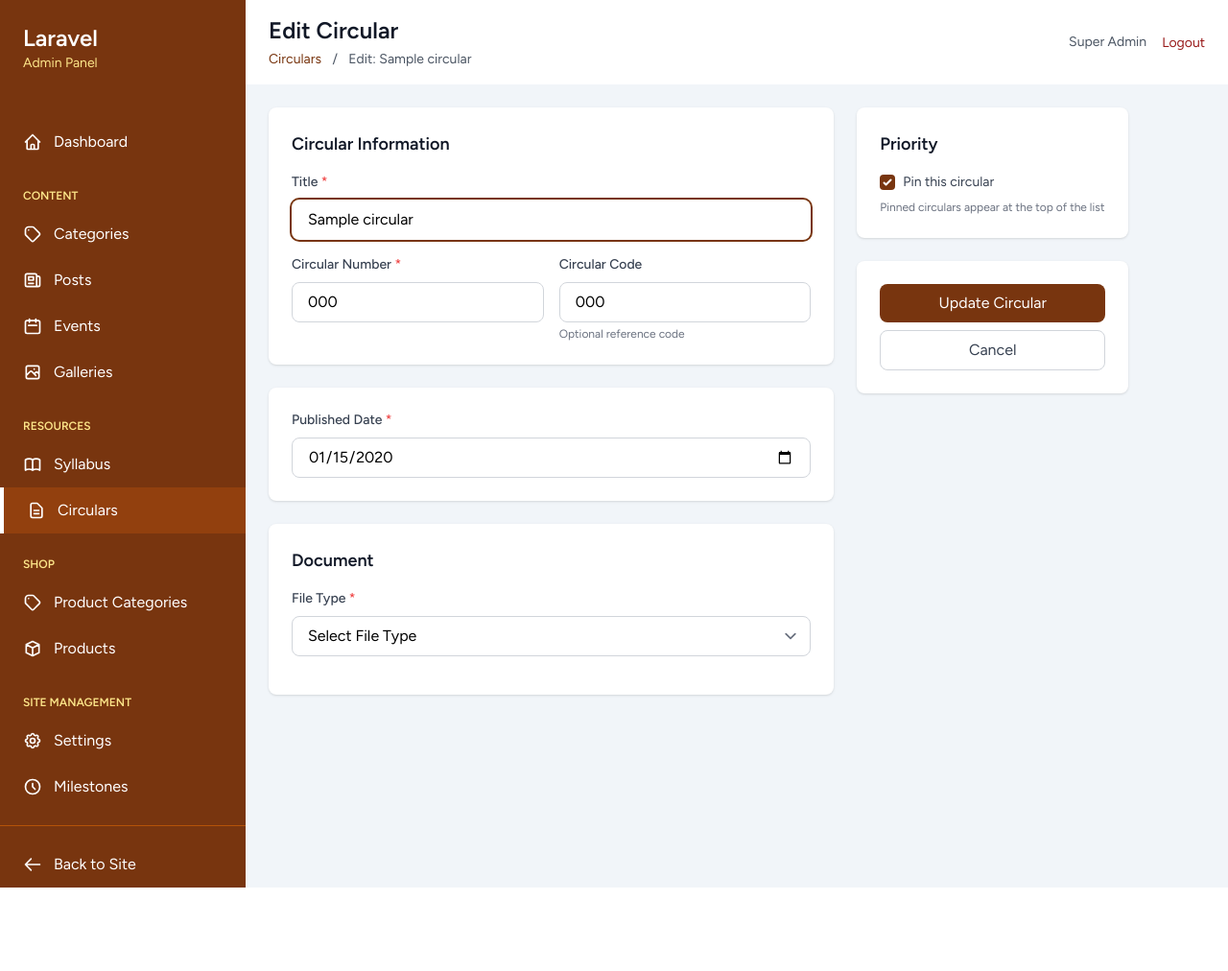
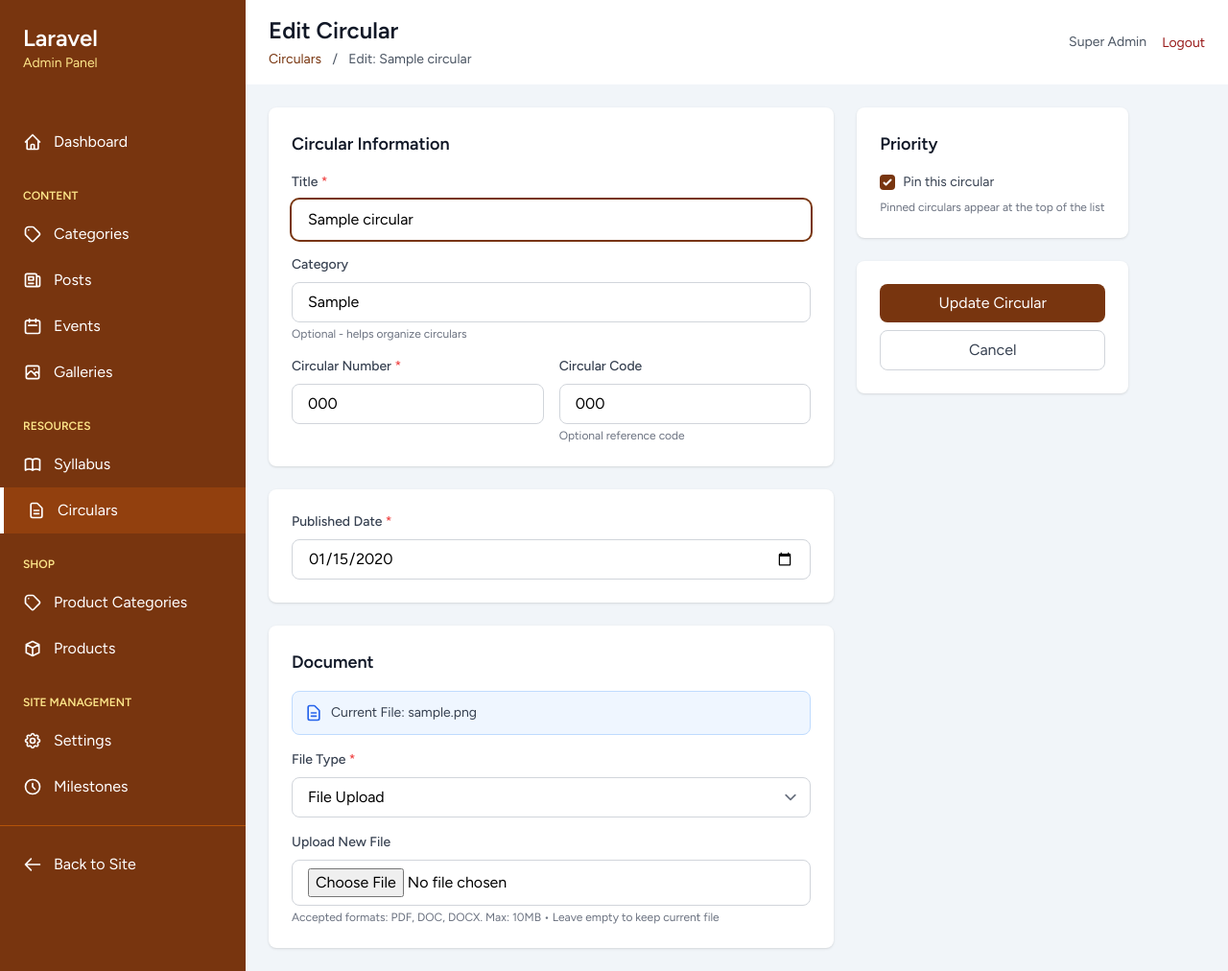
Before and after one commit to yasogaran/kdsb, a Laravel app: page /admin/circulars/1/edit in a window 1280 px wide. Shown: the whole page at 96% size. Before the commit the page ends 925 px from the top, so only its background shows below. Run offline with Laravel 12, Linux system fonts and the light colour scheme; a user stored in the database is signed in; data comes from the database, SQL or seed files in the repository; tables that the repository leaves empty hold one stand-in row (values such as "Sample post"); style sheets or scripts are compiled from the project's sources.

Commit message:
Fix Syllabus and Circular validation and form issues
- Fixed validation in SyllabusController and CircularController to accept 'file' and 'url' instead of old enum values
- Changed Syllabus category from dropdown to text input with single-word validation and lowercase conversion
- Added category text field to Circular model, controller, and views
- Updated conditional validation to use required_if for file_path and external_link/external_url
- Fixed JavaScript toggle functions to check for 'url' instead of 'link'
- Added migration to add category column to circulars table
- Updated all create and edit views to match new validation requirements

```diff
--- a/app/Http/Controllers/Admin/CircularController.php
+++ b/app/Http/Controllers/Admin/CircularController.php
@@ -12,6 +12,11 @@ class CircularController extends Controller
     public function index(Request $request)
     {
         $query = Circular::query();
+
+        // Filter by category
+        if ($request->filled('category')) {
+            $query->where('category', $request->category);
+        }
 
         // Filter by file type
         if ($request->filled('file_type')) {
@@ -48,9 +53,10 @@ class CircularController extends Controller
             'circular_number' => 'required|string|max:255|unique:circulars,circular_number',
             'circular_code' => 'nullable|string|max:255',
             'title' => 'required|string|max:255',
-            'file_type' => 'required|in:pdf_upload,drive_link,doc_upload',
-            'file_path' => 'nullable|file|mimes:pdf,doc,docx|max:10240',
-            'external_link' => 'nullable|url',
+            'category' => 'nullable|string|max:255',
+            'file_type' => 'required|in:file,url',
+            'file_path' => 'required_if:file_type,file|nullable|file|mimes:pdf,doc,docx|max:10240',
+            'external_link' => 'required_if:file_type,url|nullable|url',
             'published_date' => 'required|date',
             'is_pinned' => 'boolean',
         ]);
@@ -60,6 +66,15 @@ class CircularController extends Controller
             $file = $request->file('file_path');
             $filename = time() . '_' . uniqid() . '.' . $file->extension();
             $validated['file_path'] = $file->storeAs('circulars', $filename, 'public');
+        } else {
+            $validated['file_path'] = null;
+        }
+
+        // Clear external_link if file is uploaded
+        if ($validated['file_type'] === 'file') {
+            $validated['external_link'] = null;
+        } else {
+            $validated['file_path'] = null;
         }
 
         Circular::create($validated);
@@ -84,9 +99,10 @@ class CircularController extends Controller
             'circular_number' => 'required|string|max:255|unique:circulars,circular_number,' . $circular->id,
             'circular_code' => 'nullable|string|max:255',
             'title' => 'required|string|max:255',
-            'file_type' => 'required|in:pdf_upload,drive_link,doc_upload',
-            'file_path' => 'nullable|file|mimes:pdf,doc,docx|max:10240',
-            'external_link' => 'nullable|url',
+            'category' => 'nullable|string|max:255',
+            'file_type' => 'required|in:file,url',
+            'file_path' => 'required_if:file_type,file|nullable|file|mimes:pdf,doc,docx|max:10240',
+            'external_link' => 'required_if:file_type,url|nullable|url',
             'published_date' => 'required|date',
             'is_pinned' => 'boolean',
         ]);
@@ -101,6 +117,13 @@ class CircularController extends Controller
             $file = $request->file('file_path');
             $filename = time() . '_' . uniqid() . '.' . $file->extension();
             $validated['file_path'] = $file->storeAs('circulars', $filename, 'public');
+        }
+
+        // Clear external_link if file is uploaded
+        if ($validated['file_type'] === 'file') {
+            $validated['external_link'] = null;
+        } elseif ($validated['file_type'] === 'url' && !$request->hasFile('file_path')) {
+            $validated['file_path'] = null;
         }
 
         $circular->update($validated);
--- a/app/Models/Circular.php
+++ b/app/Models/Circular.php
@@ -13,6 +13,7 @@ class Circular extends Model
         'circular_number',
         'circular_code',
         'title',
+        'category',
         'file_type',
         'file_path',
         'external_link',
--- a/resources/views/admin/circulars/edit.blade.php
+++ b/resources/views/admin/circulars/edit.blade.php
@@ -37,6 +37,23 @@
                         @error('title')
                             <p class="mt-1 text-sm text-red-600">{{ $message }}</p>
                         @enderror
+                    </div>
+
+                    <!-- Category -->
+                    <div class="mb-4">
+                        <label for="category" class="block text-sm font-medium text-gray-700 mb-2">
+                            Category
+                        </label>
+                        <input type="text"
+                               name="category"
+                               id="category"
+                               value="{{ old('category', $circular->category) }}"
+                               placeholder="e.g., administrative, academic, general"
+                               class="w-full px-4 py-2 border border-gray-300 rounded-lg focus:ring-2 focus:ring-primary focus:border-transparent @error('category') border-red-500 @enderror">
+                        @error('category')
+                            <p class="mt-1 text-sm text-red-600">{{ $message }}</p>
+                        @enderror
+                        <p class="mt-1 text-xs text-gray-500">Optional - helps organize circulars</p>
                     </div>
 
                     <div class="grid grid-cols-1 md:grid-cols-2 gap-4">
@@ -104,7 +121,7 @@
                             <span class="text-sm text-gray-700">Current File: {{ basename($circular->file_path) }}</span>
                         </div>
                     </div>
-                    @elseif($circular->file_type === 'link' && $circular->external_link)
+                    @elseif($circular->file_type === 'url' && $circular->external_link)
                     <div class="mb-4 p-3 bg-blue-50 border border-blue-200 rounded-lg">
                         <div class="flex items-center">
                             <svg class="w-5 h-5 text-blue-600 mr-2" fill="none" stroke="currentColor" viewBox="0 0 24 24">
@@ -127,7 +144,7 @@
                                 onchange="toggleFileFields()">
                             <option value="">Select File Type</option>
                             <option value="file" {{ old('file_type', $circular->file_type) == 'file' ? 'selected' : '' }}>File Upload</option>
-                            <option value="link" {{ old('file_type', $circular->file_type) == 'link' ? 'selected' : '' }}>External Link</option>
+                            <option value="url" {{ old('file_type', $circular->file_type) == 'url' ? 'selected' : '' }}>External Link</option>
                         </select>
                         @error('file_type')
                             <p class="mt-1 text-sm text-red-600">{{ $message }}</p>
@@ -219,7 +236,7 @@
 
         if (fileType === 'file') {
             fileField.classList.remove('hidden');
-        } else if (fileType === 'link') {
+        } else if (fileType === 'url') {
             linkField.classList.remove('hidden');
         }
     }
```
Also changed, not shown: app/Http/Controllers/Admin/SyllabusController.php (+30 -8 lines), resources/views/admin/circulars/create.blade.php (+19 -2 lines), resources/views/admin/syllabi/create.blade.php (+8 -10 lines), resources/views/admin/syllabi/edit.blade.php (+8 -10 lines), database/migrations/2025_11_18_160000_add_category_to_circulars_and_update_file_type.php (added).
